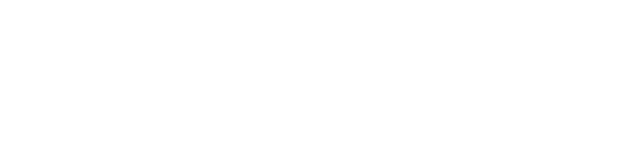
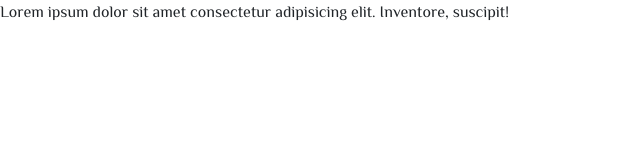
Before and after one commit to tasnimalamshadik/shafin.github.io, a plain HTML site: page index.html in a window 1280 px wide. Shown: the whole page, without its empty margins (0-640 px from the left). Drawn offline with nearby package versions, Linux system fonts and the light colour scheme.

Commit message:
testing p tag

```diff
--- a/index.html
+++ b/index.html
@@ -18,7 +18,7 @@
     <script src="https://kit.fontawesome.com/a076d05399.js" crossorigin="anonymous"></script>
   </head>
   <body>
-
+  <p>Lorem ipsum dolor sit amet consectetur adipisicing elit. Inventore, suscipit!</p>
 
 
 
```
